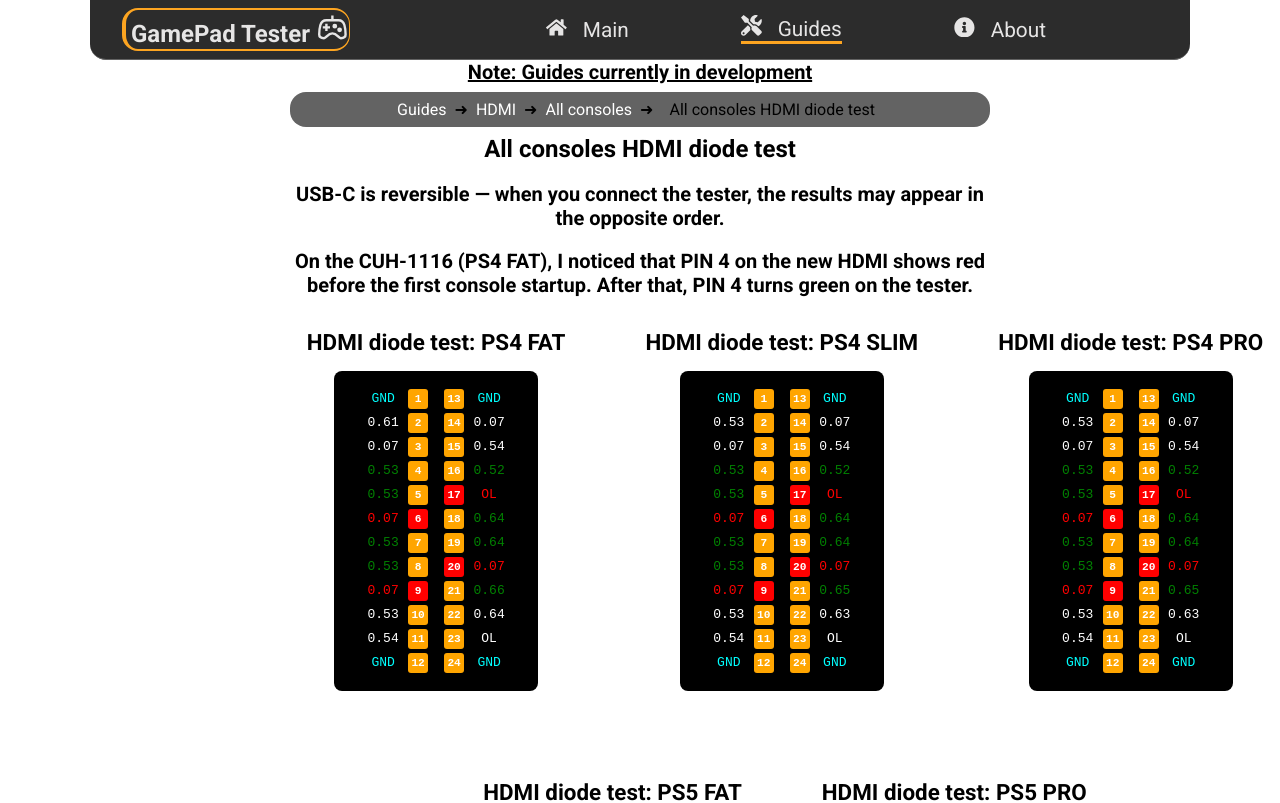
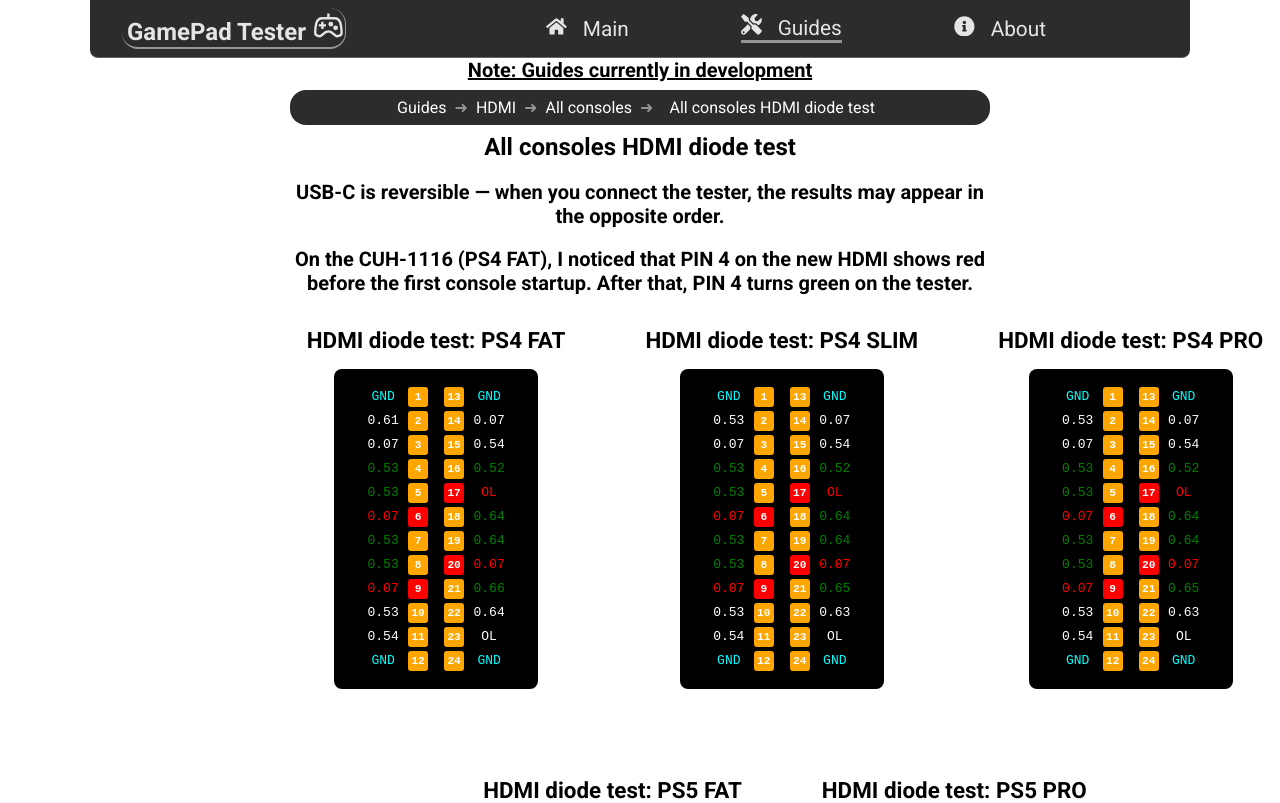
Before and after one commit to Vectari/gpad-tester, a React (Vite) app: page /guides/HDMI/All%20consoles/All%20consoles%20HDMI%20diode%20test in a window 1280 px wide. Shown: the top 803 px of the page. Built offline with nearby package versions, Linux system fonts and the light colour scheme.

Commit message:
style: colors update

```diff
--- a/src/components/Guides/Guides.jsx
+++ b/src/components/Guides/Guides.jsx
@@ -25,11 +25,15 @@ const StyledGuidesWrapper = styled.div`
 `;
 
 const StyledLinkWrapper = styled.div`
-  background-color: ${Theme.secondary};
+  background-color: ${Theme.interface};
   padding: 0.5rem;
   margin: 0.5rem 0;
   border-radius: 1rem;
   text-align: center;
+
+  .active {
+    color: white;
+  }
 `;
 
 const StyledLink = styled(Link)`
@@ -41,7 +45,7 @@ const StyledLink = styled(Link)`
 const StyledLinkMenu = styled(Link)`
   font-size: 1rem;
   color: ${Theme.white};
-  background-color: ${Theme.secondary};
+  background-color: ${Theme.interface};
   padding: 0.8rem;
   border-radius: 1rem;
   display: flex;
@@ -50,10 +54,14 @@ const StyledLinkMenu = styled(Link)`
   max-width: 350px;
 
   &:hover {
-    background-color: ${Theme.background};
+    background-color: ${Theme.primary};
     color: ${Theme.black};
     transition: 0.5s;
   }
+`;
+
+const StyledArrows = styled.span`
+  color: rgb(151, 150, 149);
 `;
 
 export function Guides() {
@@ -75,7 +83,7 @@ export function Guides() {
         <StyledLink to="/guides">Guides</StyledLink>
         {companySlug && (
           <>
-            <span>&#10140;</span>
+            <StyledArrows>&#10140;</StyledArrows>
             <StyledLink to={`/guides/${companySlug}`}>
               {(companySlug || "").replaceAll("_", " ")}
             </StyledLink>
@@ -83,7 +91,7 @@ export function Guides() {
         )}
         {deviceSlug && (
           <>
-            <span>&#10140;</span>
+            <StyledArrows>&#10140;</StyledArrows>
             <StyledLink to={`/guides/${companySlug}/${deviceSlug}`}>
               {(deviceSlug || "").replaceAll("_", " ")}
             </StyledLink>
@@ -91,8 +99,10 @@ export function Guides() {
         )}
         {guideSlug && (
           <>
-            <span>&#10140;</span>
-            <span>{(guideSlug || "").replaceAll("_", " ")}</span>
+            <StyledArrows>&#10140;</StyledArrows>
+            <span className="active">
+              {(guideSlug || "").replaceAll("_", " ")}
+            </span>
           </>
         )}
       </StyledLinkWrapper>
--- a/src/components/LatestArticles/LatestArticles.jsx
+++ b/src/components/LatestArticles/LatestArticles.jsx
@@ -48,6 +48,15 @@ const LatestArticlesWrapper = styled.div`
     font-size: 0.95rem;
     text-align: left;
     white-space: nowrap;
+  }
+
+  a {
+    text-decoration: none;
+    color: black;
+
+    &:hover {
+      text-decoration: underline;
+    }
   }
 
   tbody tr:hover {
--- a/src/components/Main/Main.jsx
+++ b/src/components/Main/Main.jsx
@@ -5,7 +5,7 @@ import { Theme } from "../../styles/Theme";
 
 const StyledUl = styled.ul`
   display: flex;
-  border-radius: 0 0 1rem 1rem;
+  border-radius: 0 0 0.5rem 0.5rem;
   font-size: 1.1rem;
   background-color: ${Theme.interface};
 
@@ -26,13 +26,13 @@ const StyledUl = styled.ul`
     border-right: 3px solid ${Theme.greyTwo};
     border-bottom: 3px solid ${Theme.greyTwo}; */
     color: ${Theme.primary};
-    border-bottom: 5px solid ${Theme.primary};
+    border-top: 3px solid ${Theme.primary};
 
     &:first-child {
-      border-radius: 0 0 0 1rem;
+      /* border-radius: 0 0 0 rem; */
     }
     &:last-child {
-      border-radius: 0 0 1rem 0;
+      /* border-radius: 0 0 1rem 0; */
     }
   }
 `;
--- a/src/components/Navbar/Navbar.jsx
+++ b/src/components/Navbar/Navbar.jsx
@@ -12,7 +12,7 @@ const StyledNav = styled.div`
   background-color: ${Theme.interface};
   width: 100%;
   max-width: 1100px;
-  border-radius: 0 0 1rem 1rem;
+  border-radius: 0 0 0.5rem 0.5rem;
   border-bottom: 1px solid ${Theme.secondary};
   justify-content: space-between;
   padding: 0.5rem 2rem;
@@ -30,8 +30,8 @@ const LogoWrapper = styled.div`
 
   h2 {
     color: ${Theme.logo};
-    border-left: 4px solid ${Theme.primary};
-    border-top: 2px solid ${Theme.primary};
+    /* border-left: 4px solid ${Theme.primary}; */
+    /* border-top: 2px solid ${Theme.primary}; */
     border-right: 1px solid ${Theme.primary};
     border-bottom: 2px solid ${Theme.primary};
     border-radius: 1rem;
--- a/src/styles/Theme.jsx
+++ b/src/styles/Theme.jsx
@@ -3,7 +3,7 @@ export const Theme = {
   black: "rgb(0,0,0)",
   connected: "rgb(0, 128, 0)",
   disconnected: "rgb(199, 35, 35)",
-  primary: "rgb(253, 165, 33)",
+  primary: "rgb(151, 150, 149)",
   secondary: "rgb(99, 99, 99)",
   interface: "rgb(44, 44, 44)",
   background: "rgb(233,227,213)",
```
